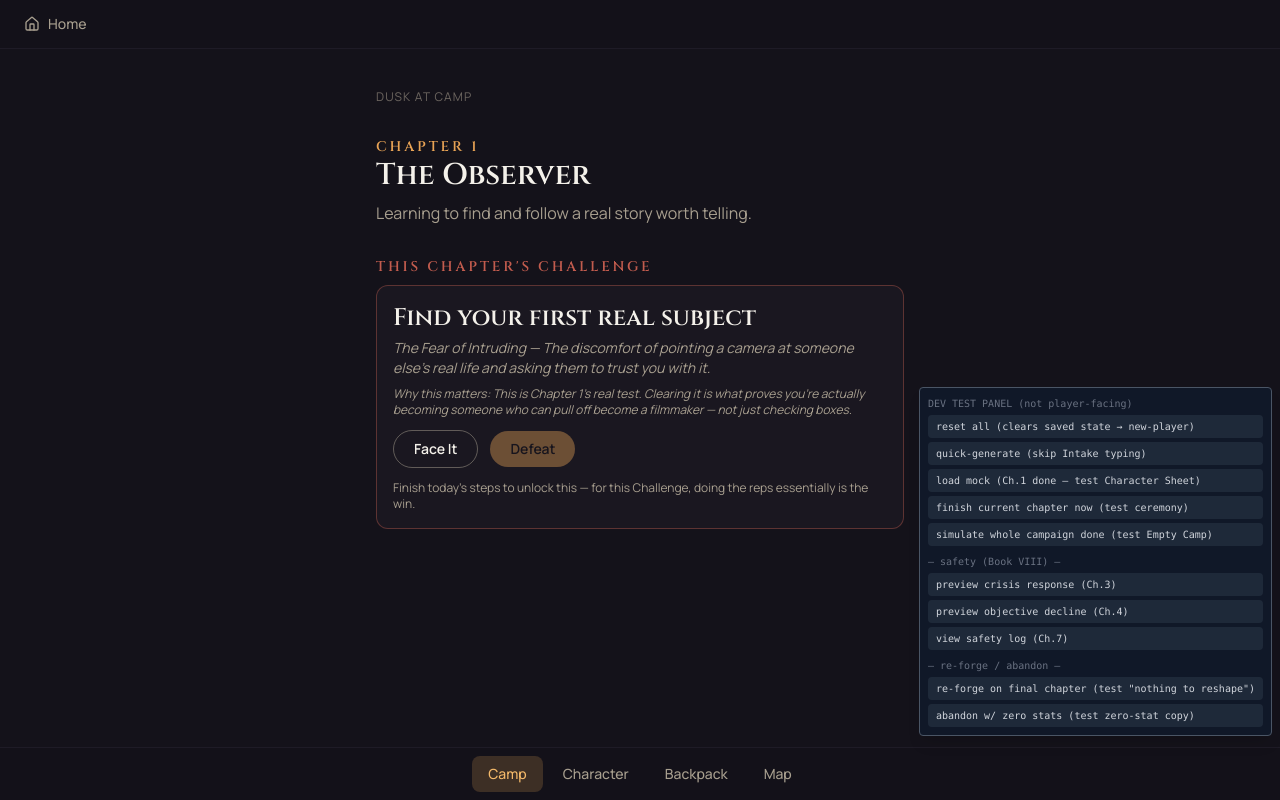
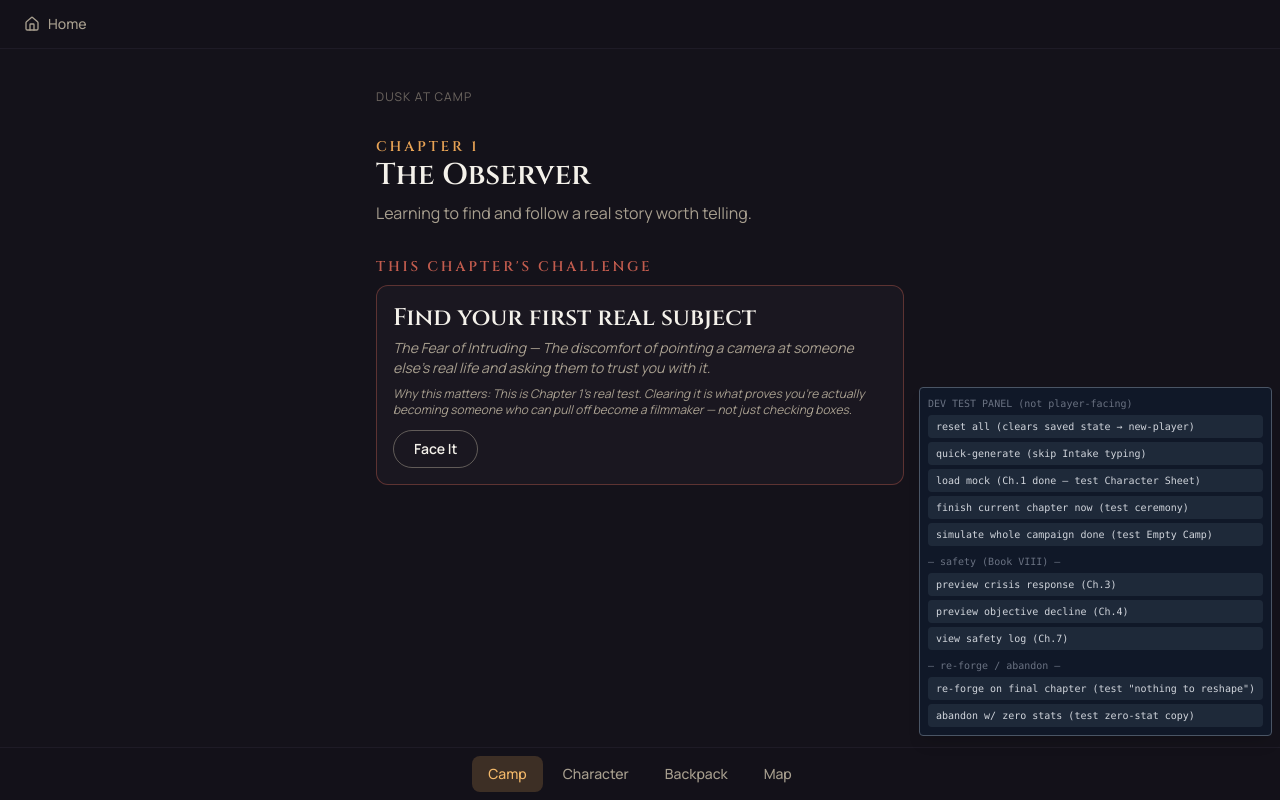
Before and after one commit to dreamsydreams/myquestline, a React (Vite) app in the folder questline-reforge-abandon-fixed/: page / in a window 1280 px wide. Both pictures are taken after a click on the button "quick-generate (skip Intake typing)". Built offline with nearby package versions, Linux system fonts and the light colour scheme.

Commit message:
Add files via upload

```diff
--- a/questline-reforge-abandon-fixed/src/screens/Camp.tsx
+++ b/questline-reforge-abandon-fixed/src/screens/Camp.tsx
@@ -13,9 +13,20 @@ interface CampProps {
   /** Book IX Ch.3's second Empty Camp button. Routes to the Archive (Ch.2),
    * which is intentionally not built yet — see PHASE_ROADMAP.md. */
   onOpenArchive: () => void;
+  /** Boss Battle redesign: advances past a chapter that's already fully
+   * complete (player chose "Go Home" instead of "Continue" earlier). Only
+   * ever rendered/callable when state.nextChapter is present. */
+  onAdvanceChapter: () => void;
 }
 
-export function Camp({ state, onToggleMission, onBeginAdventure, onDefeatBoss, onOpenArchive }: CampProps) {
+export function Camp({
+  state,
+  onToggleMission,
+  onBeginAdventure,
+  onDefeatBoss,
+  onOpenArchive,
+  onAdvanceChapter,
+}: CampProps) {
   if (state.status === 'new-player') {
     return <NewPlayerCamp onBeginAdventure={onBeginAdventure} />;
   }
@@ -33,8 +44,10 @@ export function Camp({ state, onToggleMission, onBeginAdventure, onDefeatBoss, o
   return (
     <ActiveCamp
       chapter={state.chapter}
+      nextChapter={state.nextChapter}
       onToggleMission={onToggleMission}
       onDefeatBoss={onDefeatBoss}
+      onAdvanceChapter={onAdvanceChapter}
     />
   );
 }
@@ -138,13 +151,44 @@ function NewPlayerCamp({ onBeginAdventure }: { onBeginAdventure: () => void }) {
 
 function ActiveCamp({
   chapter,
+  nextChapter,
   onToggleMission,
   onDefeatBoss,
+  onAdvanceChapter,
 }: {
   chapter: Extract<PlayerCampState, { status: 'active-journey' }>['chapter'];
+  nextChapter?: Extract<PlayerCampState, { status: 'active-journey' }>['nextChapter'];
   onToggleMission: (missionId: string) => void;
   onDefeatBoss: () => void;
+  onAdvanceChapter: () => void;
 }) {
+  // Boss Battle redesign: a chapter can now sit here fully complete but not
+  // yet advanced past, if the player picked "Go Home" from the ceremony
+  // instead of "Continue." Show that plainly — a finished-chapter card with
+  // its own "Begin Chapter N" prompt — rather than rendering a Boss/Steps
+  // UI for a chapter there's nothing left to do in.
+  if (chapter.isComplete) {
+    return (
+      <div className="mx-auto flex min-h-full max-w-xl flex-col items-center justify-center gap-4 px-6 py-16 text-center">
+        <p className="font-display text-sm uppercase tracking-[0.2em] text-camp-ember">
+          Chapter {chapter.chapterNumber} Complete
+        </p>
+        <h1 className="font-display text-2xl text-camp-parchment">{chapter.name}</h1>
+        <p className="max-w-md text-camp-parchment-dim">
+          You cleared this Chapter's Challenge. Begin the next one whenever you're actually ready — no rush.
+        </p>
+        {nextChapter && (
+          <button
+            onClick={onAdvanceChapter}
+            className="mt-2 rounded-full bg-camp-ember px-8 py-3 font-semibold text-camp-night transition-transform duration-150 hover:bg-camp-ember-bright active:scale-95"
+          >
+            Begin Chapter {nextChapter.chapterNumber}: {nextChapter.name}
+          </button>
+        )}
+      </div>
+    );
+  }
+
   // BUG FIX: "Today" used to be recomputed live, every render, as "the
   // first Quest that isn't fully complete yet." That meant the instant a
   // player checked off the LAST remaining Mission in that Quest, the whole
@@ -168,8 +212,6 @@ function ActiveCamp({
   const nextIncompleteQuest = chapter.quests.find(
     (q) => q.id !== pinnedQuestId && !q.missions.every((m) => m.isComplete)
   );
-
-  const allMissionsComplete = chapter.quests.every((q) => q.missions.every((m) => m.isComplete));
 
   // Boss Battle redesign: "quick" bosses are genuinely finished the moment
   // today's steps are — for those, Defeat can reasonably wait on the
@@ -266,31 +308,35 @@ function ActiveCamp({
                     Face It
                   </button>
                 )}
-                {/* Boss Battle redesign: "Defeat" is the one place an honest
-                    self-report happens. For "sustained" bosses (the
-                    default) it's always clickable — the real-world outcome
-                    isn't inferred from checkboxes, ever. For "quick" bosses,
-                    today's steps essentially ARE the win, so it stays
-                    gated on them being done, same as the old behavior. */}
+                {/* Boss Battle redesign, latest revision: "quick" bosses no
+                    longer have a manual Defeat button at all — App.tsx's
+                    withRecomputedQuickBossDefeat derives isDefeated live
+                    from today's Missions every time one is toggled, so it
+                    flips to Defeated the instant the last box is checked,
+                    and honestly un-defeats itself if one gets unchecked
+                    again. "sustained" bosses (the default) keep the manual
+                    self-report — nothing about the real-world outcome can
+                    be inferred from a checklist for those. */}
+                {pacing === 'sustained' ? (
+                  <>
                     <button
                       onClick={onDefeatBoss}
-                  disabled={pacing === 'quick' && !allMissionsComplete}
-                  title={
-                    pacing === 'quick' && !allMissionsComplete
-                      ? "Finish today's steps first"
-                      : undefined
-                  }
-                  className="rounded-full bg-camp-ember px-5 py-2 text-sm font-semibold text-camp-night transition-all duration-150 hover:bg-camp-ember-bright active:scale-95 disabled:cursor-not-allowed disabled:opacity-40 disabled:hover:bg-camp-ember"
+                      className="rounded-full bg-camp-ember px-5 py-2 text-sm font-semibold text-camp-night transition-all duration-150 hover:bg-camp-ember-bright active:scale-95"
                     >
                       Defeat
                     </button>
                     <p className="w-full text-xs text-camp-parchment-dim">
-                  {pacing === 'quick'
-                    ? allMissionsComplete
-                      ? "Today's steps are done — if the real thing above has actually happened, mark it here."
-                      : "Finish today's steps to unlock this — for this Challenge, doing the reps essentially is the win."
-                    : "This isn't tied to today's steps below. Click it only once the real thing above has actually happened — whether that's today or weeks from now."}
+                      This isn't tied to today's steps below. Click it only once the real thing above has
+                      actually happened — whether that's today or weeks from now.
                     </p>
+                  </>
+                ) : (
+                  stepsVisible && (
+                    <p className="w-full text-xs text-camp-parchment-dim">
+                      Finish today's steps below — for this Challenge, that's the win. No extra click needed.
+                    </p>
+                  )
+                )}
               </div>
             )}
           </div>
```
Lines whose indentation alone changed are shown as unchanged.
